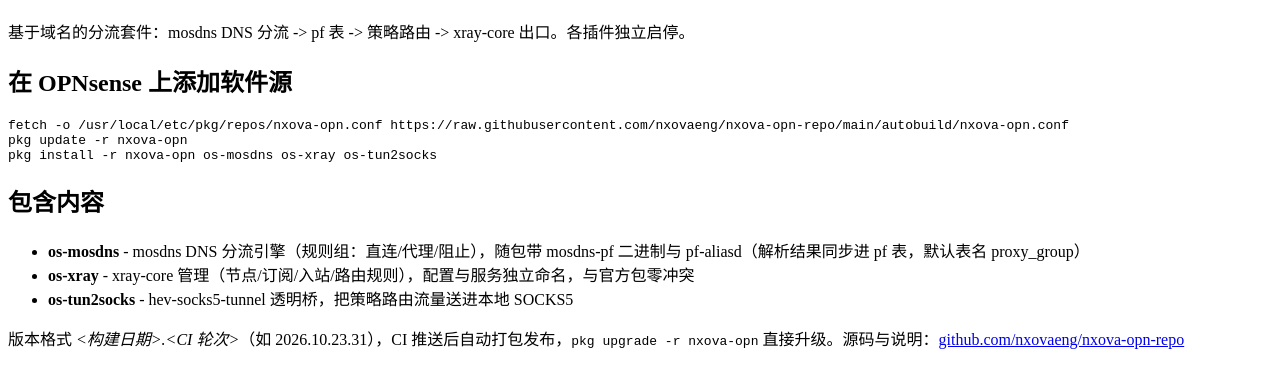
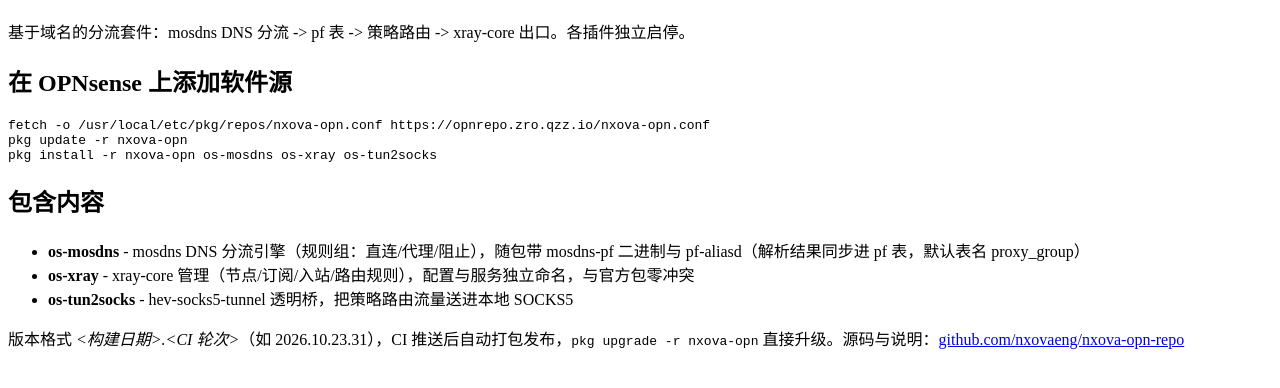
Before and after one commit to nxovaeng/nxova-opn-repo, a plain HTML site: page autobuild/index.html in a window 1280 px wide. Shown: the part 70-458 px from the top of the page. Drawn offline with Linux system fonts and the light colour scheme.

Commit message:
nxova-opn.conf 获取地址改自定义域名（opnrepo.zro.qzz.io，实测可达）

```diff
--- a/autobuild/index.html
+++ b/autobuild/index.html
@@ -5,7 +5,7 @@
 <h1>nxova-opn-repo - OPNsense 软件源</h1>
 <p>基于域名的分流套件：mosdns DNS 分流 -&gt; pf 表 -&gt; 策略路由 -&gt; xray-core 出口。各插件独立启停。</p>
 <h2>在 OPNsense 上添加软件源</h2>
-<pre>fetch -o /usr/local/etc/pkg/repos/nxova-opn.conf https://raw.githubusercontent.com/nxovaeng/nxova-opn-repo/main/autobuild/nxova-opn.conf
+<pre>fetch -o /usr/local/etc/pkg/repos/nxova-opn.conf https://opnrepo.zro.qzz.io/nxova-opn.conf
 pkg update -r nxova-opn
 pkg install -r nxova-opn os-mosdns os-xray os-tun2socks</pre>
 <h2>包含内容</h2>
```
Also changed, not shown: 1 other file.
